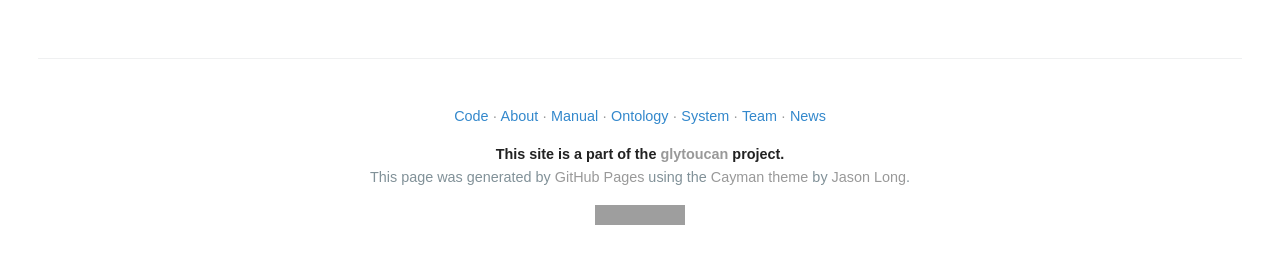
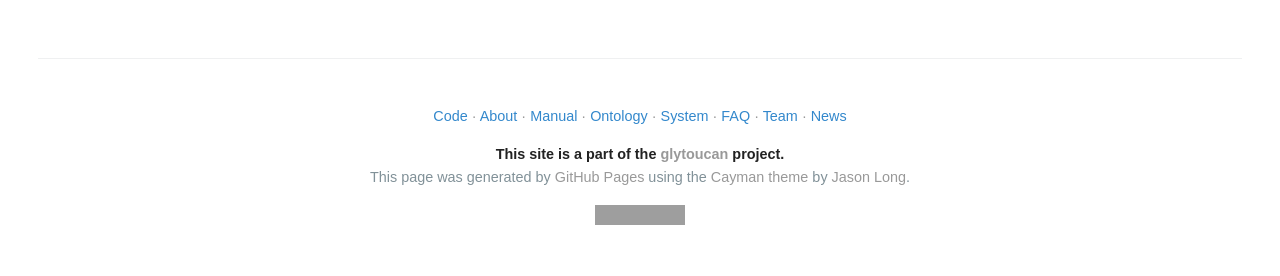
Before and after one commit to glytoucan/glytoucan, a Jekyll site: the page built from index.md, in a window 1280 px wide. Shown: the part 1193-1469 px from the top of the page. Built offline with Jekyll 4.4.1, drawn with Linux system fonts in a browser that asks for light colours; nearby versions of some CDN libraries; grey boxes are pictures that could not be loaded.

Commit message:
add FAQ link at menu.html

```diff
--- a/_includes/menu.html
+++ b/_includes/menu.html
@@ -8,6 +8,7 @@
             <li class="menu-item"><a href="{{ site.url }}/manual">Manual</a></li>
             <li class="menu-item"><a href="{{ site.url }}/rdf-ontology">Ontology</a></li>
             <li class="menu-item"><a href="{{ site.url }}/system">System</a></li>
+            <li class="menu-item"><a href="{{ site.url }}/FAQ">FAQ</a></li>
             <li class="menu-item"><a href="{{ site.url }}/team">Team</a></li>
             <li class="menu-item"><a href="{{ site.url }}/news">News</a></li>
           </ul>
```
